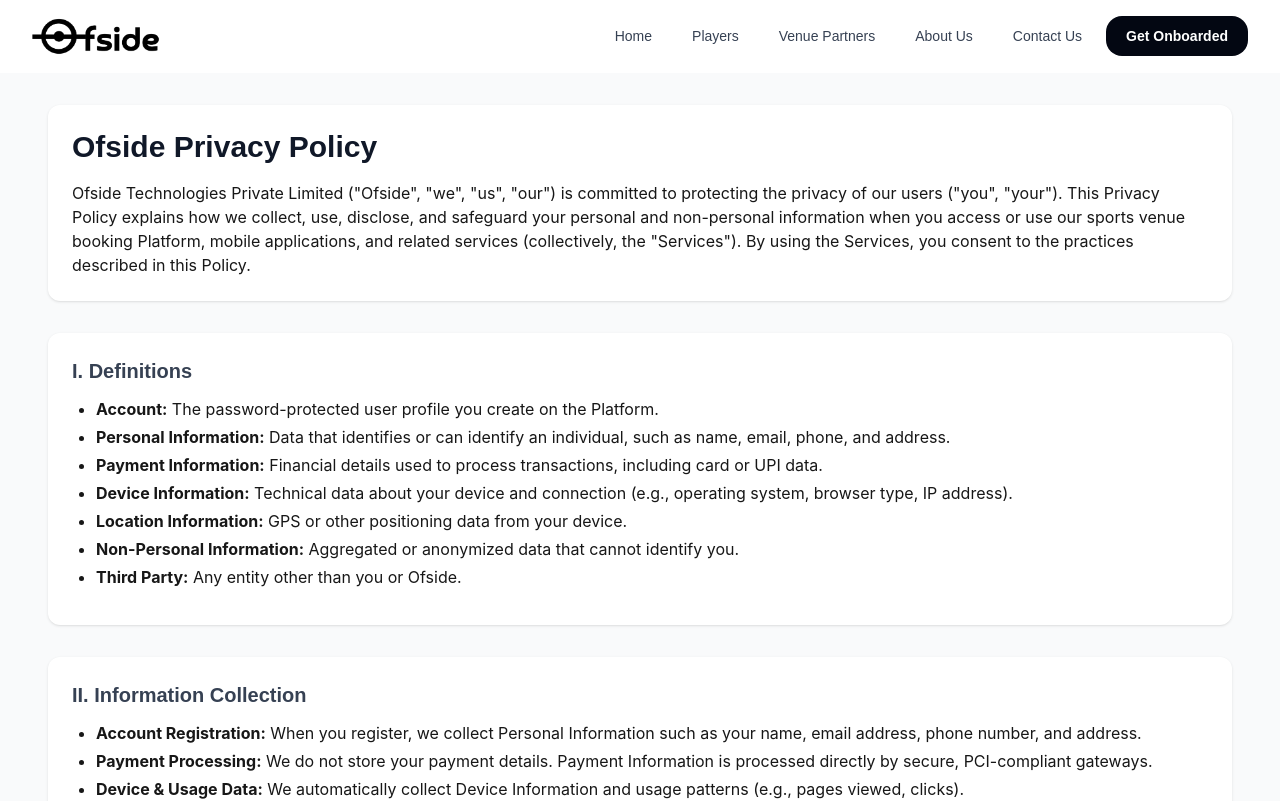
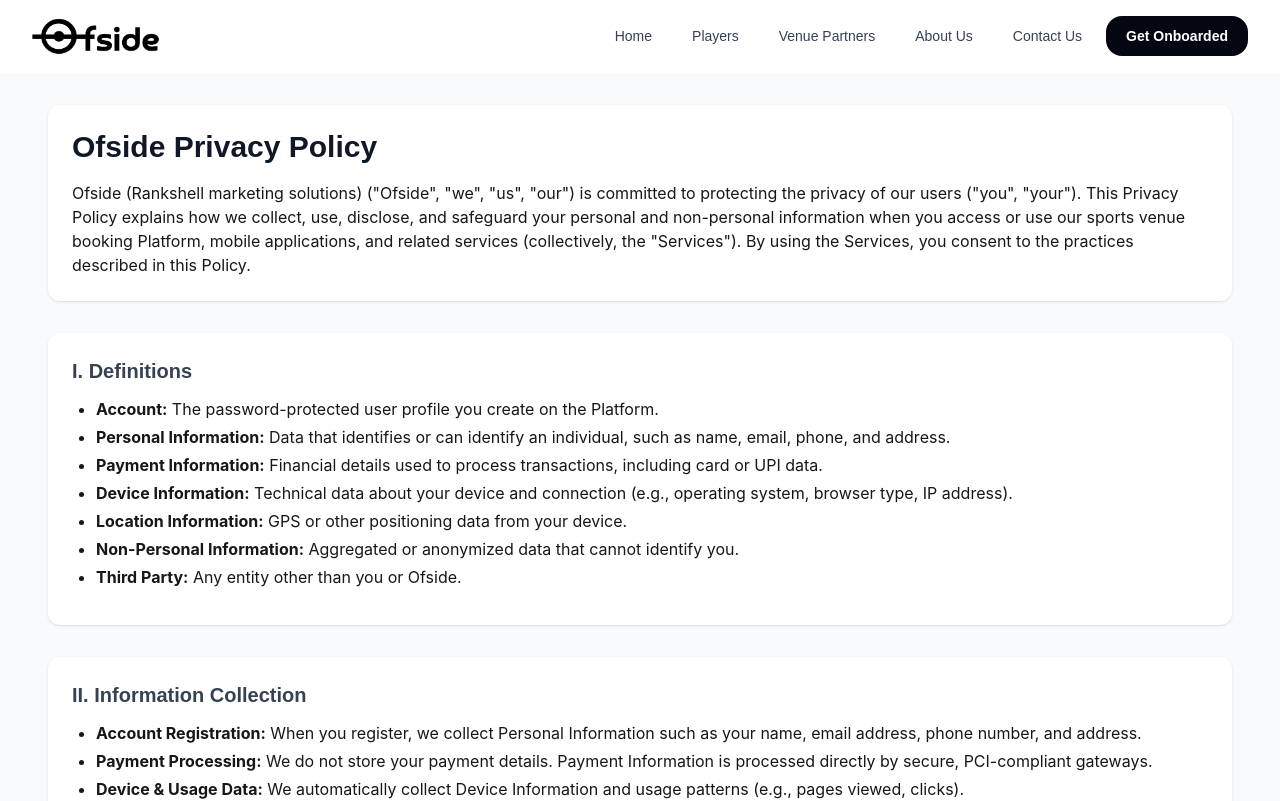
Before and after one commit to rankshell-tech/ofside-onboarding, a Next.js app: page /privacy in a window 1280 px wide. Shown: the top 801 px of the page. Built offline with nearby package versions, Linux system fonts and the light colour scheme.

Commit message:
Updated references to Ofside Technologies Private Limited to Ofside (Rankshell marketing solutions) in Privacy Policy and Terms of Use for consistency and branding alignment.

```diff
--- a/src/app/privacy/page.tsx
+++ b/src/app/privacy/page.tsx
@@ -5,7 +5,7 @@
         <section data-reveal="feature-card" className="mb-8 p-6 bg-white rounded-xl shadow">
             <h1 className="text-3xl font-bold text-gray-900 mb-4">Ofside Privacy Policy</h1>
             <p>
-                Ofside Technologies Private Limited (&quot;Ofside&quot;, &quot;we&quot;, &quot;us&quot;, &quot;our&quot;) is committed to protecting the privacy of our users (&quot;you&quot;, &quot;your&quot;). This Privacy Policy explains how we collect, use, disclose, and safeguard your personal and non-personal information when you access or use our sports venue booking Platform, mobile applications, and related services (collectively, the &quot;Services&quot;). By using the Services, you consent to the practices described in this Policy.
+                Ofside (Rankshell marketing solutions) (&quot;Ofside&quot;, &quot;we&quot;, &quot;us&quot;, &quot;our&quot;) is committed to protecting the privacy of our users (&quot;you&quot;, &quot;your&quot;). This Privacy Policy explains how we collect, use, disclose, and safeguard your personal and non-personal information when you access or use our sports venue booking Platform, mobile applications, and related services (collectively, the &quot;Services&quot;). By using the Services, you consent to the practices described in this Policy.
             </p>
         </section>
 
--- a/src/app/terms/page.tsx
+++ b/src/app/terms/page.tsx
@@ -13,7 +13,7 @@
         <SectionBox>
             <h2 className="text-xl font-semibold mb-2 text-gray-800">I. ACCEPTANCE OF TERMS</h2>
             <p className="mb-2">
-                <strong>Binding Agreement.</strong> These Terms of Use, Privacy Policy, Cancellation Policy, and Rescheduling Policy (collectively, &quot;Policies&quot;) constitute a binding agreement between you and Ofside Technologies Private Limited (&quot;Ofside&quot;, &quot;we&quot;, &quot;us&quot;).
+                <strong>Binding Agreement.</strong> These Terms of Use, Privacy Policy, Cancellation Policy, and Rescheduling Policy (collectively, &quot;Policies&quot;) constitute a binding agreement between you and Ofside (Rankshell marketing solutions) (&quot;Ofside&quot;, &quot;we&quot;, &quot;us&quot;).
             </p>
             <p className="mb-2">
                 <strong>Eligibility.</strong> You must be at least 18 years old and capable of entering into binding contracts. Use of the Services on behalf of an entity requires authority to bind that entity.
```
